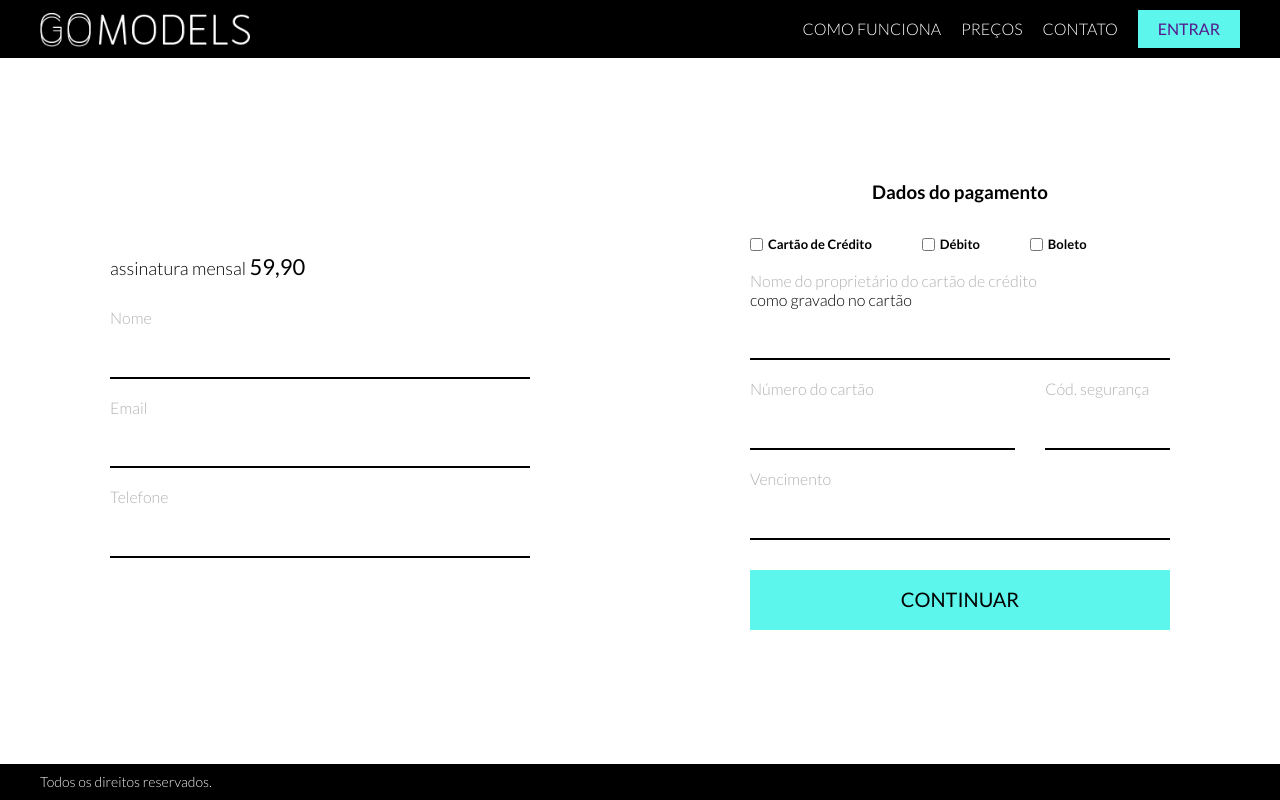
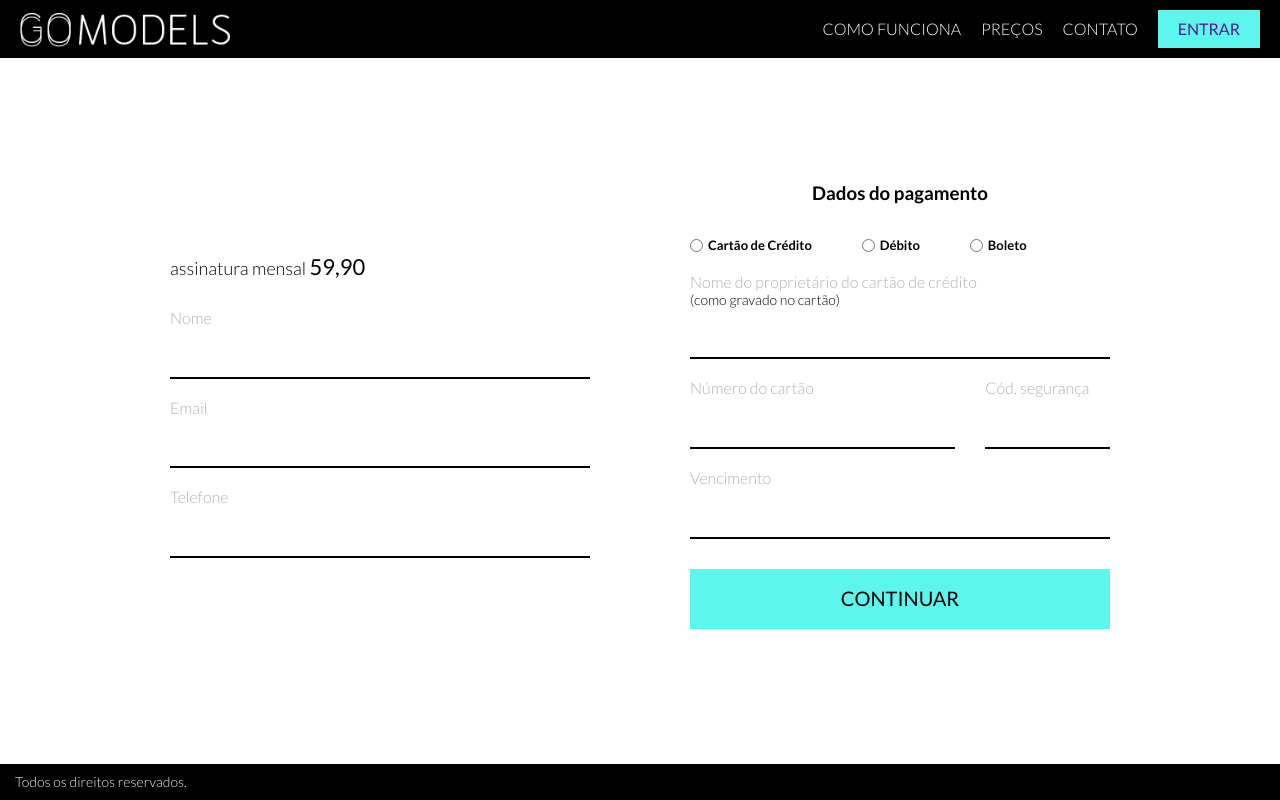
Before and after one commit to marcosviniciusmelo/GoModels, a PHP site: page /precos-passo2.php in a window 1280 px wide. Run offline with PHP 8.4, Linux system fonts and the light colour scheme; some libraries are stand-ins or nearby versions.

Commit message:
Releases v.0.5.4

```diff
--- a/css/style.scss
+++ b/css/style.scss
@@ -80,12 +80,13 @@ header {
 	width: 100%;
 	display: inline-block;
 	background-color: #000;
-	padding: 10px 0px;
+	padding: 10px 20px;
 	margin-bottom: -4px;
 	position: fixed;
 	top: 0px;
 	left: 0px;
 	z-index: 999;
+	box-sizing: border-box;
 
 	.logo{
 		float: left;
@@ -346,9 +347,10 @@ main.passo2{
 footer{
 	width: 100%;
 	background-color: #000;
-	padding: 10px 0px;
+	padding: 10px 15px;
 	color: #f2f2f2;
 	font-size: 14px;
+	box-sizing: border-box;
 }
 
 main.listagem{
@@ -528,6 +530,10 @@ main.listagem{
 				width: 100%;
 				display: inline-block;
 				margin-bottom: 10px;
+			}
+
+			p{
+				font-size: 10px;
 			}
 
 			.range{
@@ -864,6 +870,10 @@ main.listagem{
 			color: #b1b1b1;
 		}
 
+		p{
+			font-size: 14px;
+		}
+
 		input{
 			width: 100%;
 			padding: 12px 0px;
@@ -873,7 +883,7 @@ main.listagem{
 			font-weight: normal;
 		}
 
-		input[type="checkbox"]{
+		input[type="radio"]{
 			width: auto;
 			float: left;
 			margin-top: 4px;
@@ -1004,6 +1014,8 @@ main.precos{
 		box-sizing: border-box;
 		background-color: #FFF;
 		overflow: auto;
+	}
+}
 
 .container{
 	display: block;
@@ -1011,7 +1023,6 @@ main.precos{
 	width: 420px;
 	margin: 0 auto;
 	display: table;
-
 
 	.ctn{
 		width: 100%;
@@ -1110,8 +1121,35 @@ main.precos{
 		}
 	}
 }
+
+.precosPasso2{
+	width: 100%;
+	display: -webkit-flex; display: flex; -webkit-flex-wrap: wrap; flex-wrap: wrap; -webkit-justify-content: center; justify-content: center;
+
+	.coll{
+		width: 420px;
+		float: left;
+		display: table;
+		height: calc(100vh - 94px);
+		padding: 50px;
+		box-sizing: border-box;
 	}
 }
+
+.precosPasso3{
+	width: 100%;
+	display: -webkit-flex; display: flex; -webkit-flex-wrap: wrap; flex-wrap: wrap; -webkit-justify-content: center; justify-content: center;
+
+	.coll{
+		width: 420px;
+		float: left;
+		display: table;
+		height: calc(100vh - 94px);
+		padding: 50px;
+		box-sizing: border-box;
+	}
+}
+
 
 //Responsive
 @media only screen and (max-width: 1200px){
--- a/footer.php
+++ b/footer.php
@@ -1,7 +1,5 @@
 	<footer>
-		<div class="main">
 			Todos os direitos reservados.
-		</div>
 	</footer>
 
 	<!-- <script src='http://cdnjs.cloudflare.com/ajax/libs/jquery/2.1.3/jquery.min.js'></script> -->
--- a/header.php
+++ b/header.php
@@ -16,7 +16,6 @@
 <body>
 
 	<header>
-		<div class="main">
 		<a href="./"><div class="logo"><img src="img/logo.png" alt=""></div></a>
 		<a href=""><span class="btn-entrar">ENTRAR</span></a>
 		<nav>
@@ -26,5 +25,4 @@
 				<li><a href="">CONTATO</a></li>
 			</ul>
 		</nav>
-		</div>
 	</header>
--- a/precos-passo2.php
+++ b/precos-passo2.php
@@ -1,10 +1,10 @@
 <?php include('header.php'); ?>
 
-	<main class="precos">
+	<main class="precosPasso2">
 
 		<form action="precos-passo3.php">
 
-			<div class="collRight">
+			<div class="coll">
 				<div class="container">
 					<div class="ctn">
 						<span class="assinatura">assinatura mensal <b>59,90</b></span>
@@ -26,7 +26,7 @@
 				</div>
 			</div>
 
-			<div class="collRight">
+			<div class="coll">
 
 				<div class="container">
 					<div class="ctn">
@@ -34,19 +34,19 @@
 						<div class="form">
 							<div class="field f-checkbox">
 								<label for="forma">Cartão de Crédito</label>
-								<input type="checkbox" name="forma">
+								<input type="radio" name="forma">
 							</div>
 							<div class="field f-checkbox">
 								<label for="forma">Débito</label>
-								<input type="checkbox" name="forma">
+								<input type="radio" name="forma">
 							</div>
 							<div class="field f-checkbox mr-z">
 								<label for="forma">Boleto</label>
-								<input type="checkbox" name="forma">
+								<input type="radio" name="forma">
 							</div>
 							<div class="field">
 								<label>Nome do proprietário do cartão de crédito</label>
-								<p>como gravado no cartão</p>
+								<p>(como gravado no cartão)</p>
 								<input type="text" name="nome">
 							</div>
 							<div class="field f-md2">
--- a/precos-passo3.php
+++ b/precos-passo3.php
@@ -1,6 +1,6 @@
 <?php include('header.php'); ?>
 
-	<main class="precos">
+	<main class="precosPasso3">
 
 		<form action="precos-passo2.php">
 
--- a/precos.php
+++ b/precos.php
@@ -36,7 +36,7 @@
 
 
 					<div class="form">
-						<form action="">
+						<form action="precos-passo2.php">
 							<div class="field">
 								<label>Nome</label>
 								<input type="text" name="nome">
```
Also changed, not shown: css/style.css, 2 other files. Lines whose indentation alone changed are shown as unchanged.
